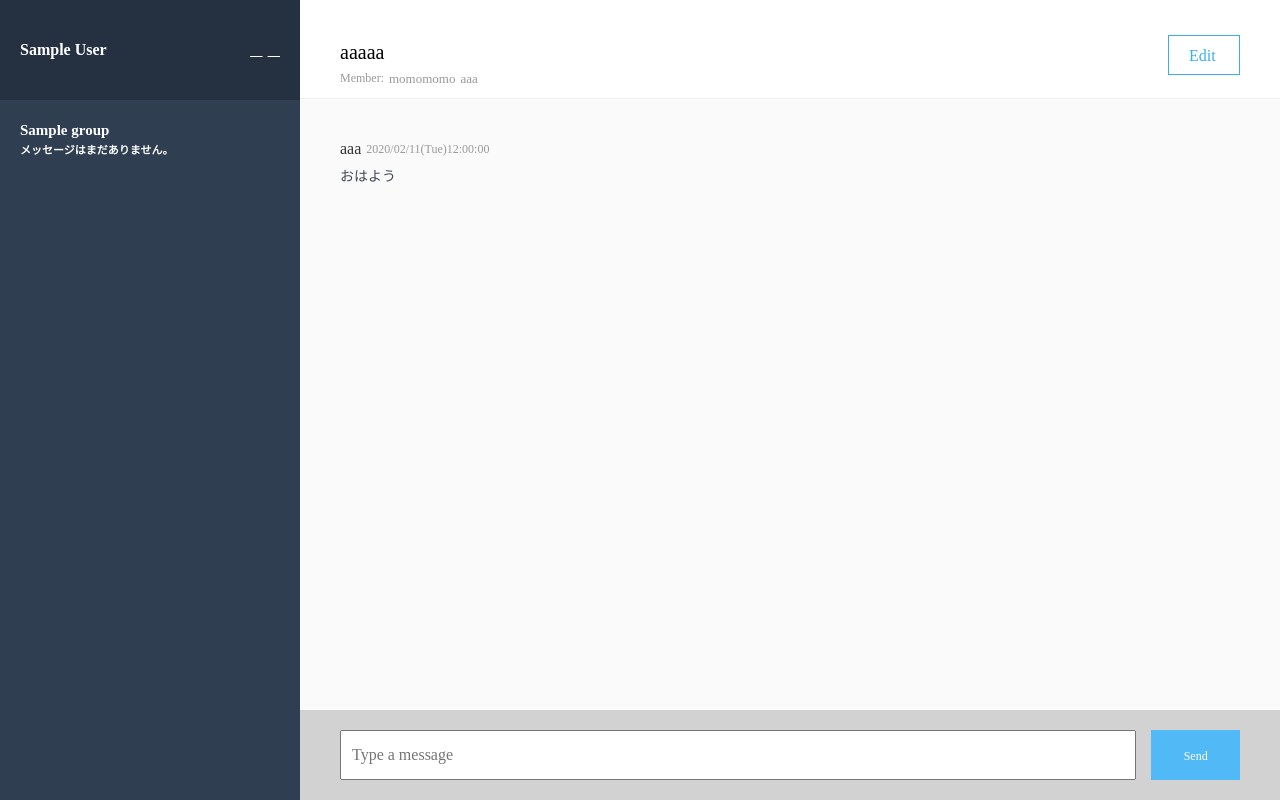
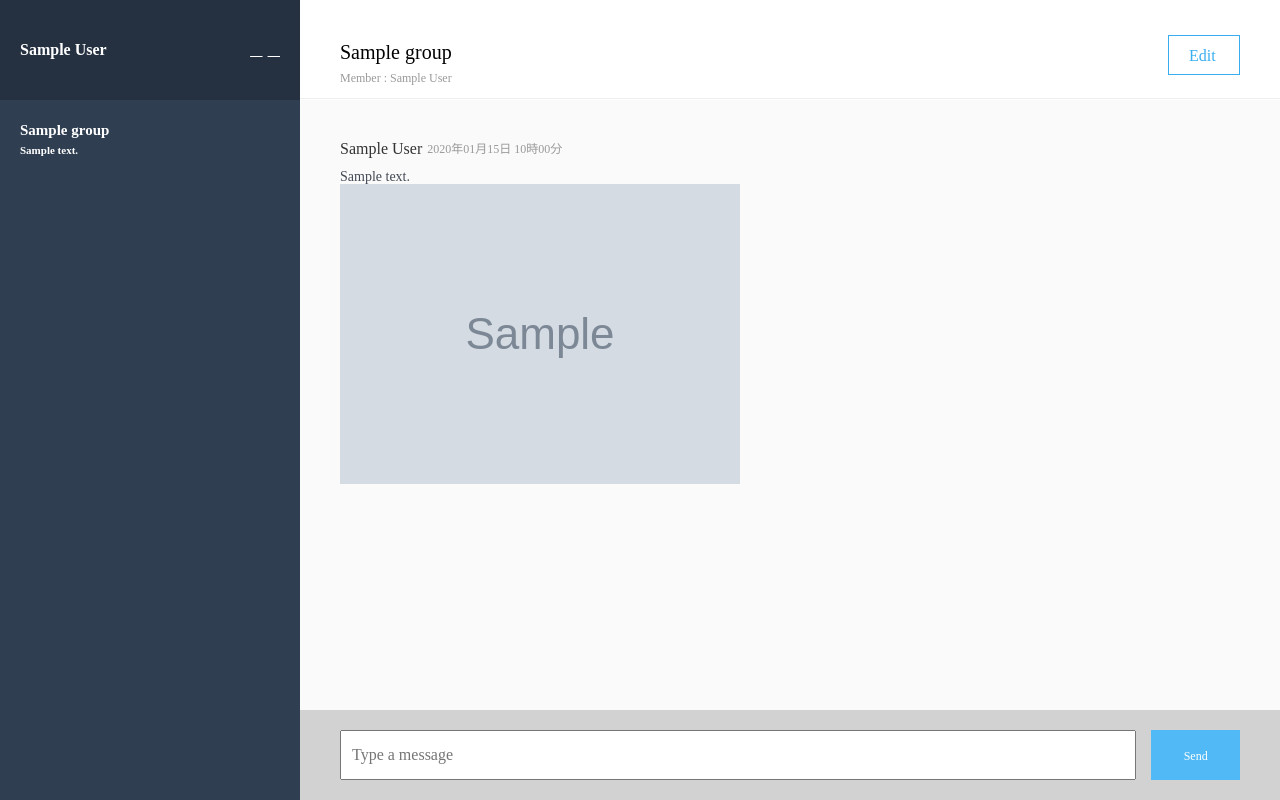
Before and after one commit to mossam628/chat-space, a Rails app: page /groups/1/messages in a window 1280 px wide. Run offline with Rails 7, Linux system fonts and the light colour scheme; a user stored in the database is signed in; tables that the repository leaves empty hold one stand-in row (values such as "Sample post"); grey boxes marked "Sample" are stand-in pictures; style sheets or scripts are compiled from the project's sources; some libraries are stand-ins or nearby versions.

Commit message:
chatspace

```diff
--- a/app/assets/stylesheets/modules/_messages.scss
+++ b/app/assets/stylesheets/modules/_messages.scss
@@ -106,9 +106,11 @@
           line-height: 17px;
           color: #999999;
           display: flex;
+          display: block;
           &__list {
             margin-left: 5px;
             display: flex;
+            display: block;
           }
         }
       }
--- a/app/controllers/groups_controller.rb
+++ b/app/controllers/groups_controller.rb
@@ -23,7 +23,7 @@ class GroupsController < ApplicationController
   def update
     @group = Group.find(params[:id])
     if @group.update(group_params)
-      redirect_to root_path, notice: 'グループを更新しました'
+      redirect_to group_messages_path(@group), notice: 'グループを更新しました'
     else
       render :edit
     end
--- a/app/models/group.rb
+++ b/app/models/group.rb
@@ -3,4 +3,16 @@ class Group < ApplicationRecord
   has_many :users, through: :group_users
   has_many :messages
   validates :name, presence: true, uniqueness: true
+
+  def show_last_message
+    if (last_message = messages.last).present?
+      if last_message.content?
+        last_message.content
+      else
+        '画像が投稿されています'
+      end
+    else
+      'まだメッセージはありません。'
+    end
+  end
 end
--- a/app/views/groups/edit.html.haml
+++ b/app/views/groups/edit.html.haml
@@ -1,3 +1,3 @@
 .chat-group-form
-  %h1 新規チャットグループ
+  %h1 チャットグループ編集
   = render partial: 'form', locals: { group: @group }
--- a/app/views/groups/new.html.haml
+++ b/app/views/groups/new.html.haml
@@ -1,3 +1,3 @@
 .chat-group-form
-  %h1 チャットグループ編集
+  %h1 新規チャットグループ
   = render partial: 'form', locals: { group: @group }
--- /dev/null
+++ b/app/views/messages/_message.html.haml
@@ -0,0 +1,22 @@
+.chat-main__message-list__index
+  .chat-main__message-list__index__info
+    .chat-main__message-list__index__info--user
+      = message.user.name
+    .chat-main__message-list__index__info--daytime
+      = message.created_at.strftime("%Y年%m月%d日 %H時%M分")
+  .chat-main__message-list__index__text
+    - if message.content.present?
+      %p.lower-message__content
+        = message.content
+    = image_tag message.image.url, class: 'lower-message__image' if message.image.present?
+
+-# .chat-main__message-list
+-#     .chat-main__message-list__index
+-#       = render @messages
+-#       .chat-main__message-list__index__info
+-#         %p.chat-main__message-list__index__info--user
+-#           aaa
+-#         %p.chat-main__message-list__index__info--daytime
+-#           2020/02/11(Tue)12:00:00
+-#       .chat-main__message-list__index__text
+-#         おはよう
--- a/app/views/shared/_main_chat.html.haml
+++ b/app/views/shared/_main_chat.html.haml
@@ -1,25 +1,17 @@
 .chat-main
   .chat-main__group-info
     .chat-main__group-info__box
-      .chat-main__group-info__box__group{"data-group_id" => "17836"}
-        aaaaa
-        %ul.chat-main__group-info__box__group-member
-          Member:
-          %li.chat-main__group-info__box__group-member__list
-            momomomo
-          %li.chat-main__group-info__box__group-member__list
-            aaa
-    = link_to "#", class:"chat-main__group-info__edit-btn" do
+      .chat-main__group-info__box__group
+        = @group.name
+        %p.chat-main__group-info__box__group-member
+          Member :
+          - @group.group_users.each do |group_user|
+            = group_user.user.name
+    = link_to edit_group_path(@group), class:"chat-main__group-info__edit-btn" do
       Edit
+
   .chat-main__message-list
-    .chat-main__message-list__index
-      .chat-main__message-list__index__info
-        %p.chat-main__message-list__index__info--user
-          aaa
-        %p.chat-main__message-list__index__info--daytime
-          2020/02/11(Tue)12:00:00
-      .chat-main__message-list__index__text
-        おはよう
+    = render @messages
 
   .chat-main__message-form
     = form_for [@group, @message] do |f|
--- a/app/views/shared/_side_bar.html.haml
+++ b/app/views/shared/_side_bar.html.haml
@@ -13,8 +13,8 @@
   .side-bar__group-list
     - current_user.groups.each do |group|
       .side-bar__group-list__box
-        = link_to "#" , class: "side-bar__group-list__box__name" do
+        = link_to group_messages_path(group)  , class: "side-bar__group-list__box__name" do
           .side-bar__group-list__box__name
             = group.name
           .side-bar__group-list__box__message
-            メッセージはまだありません。
+            = group.show_last_message
```
